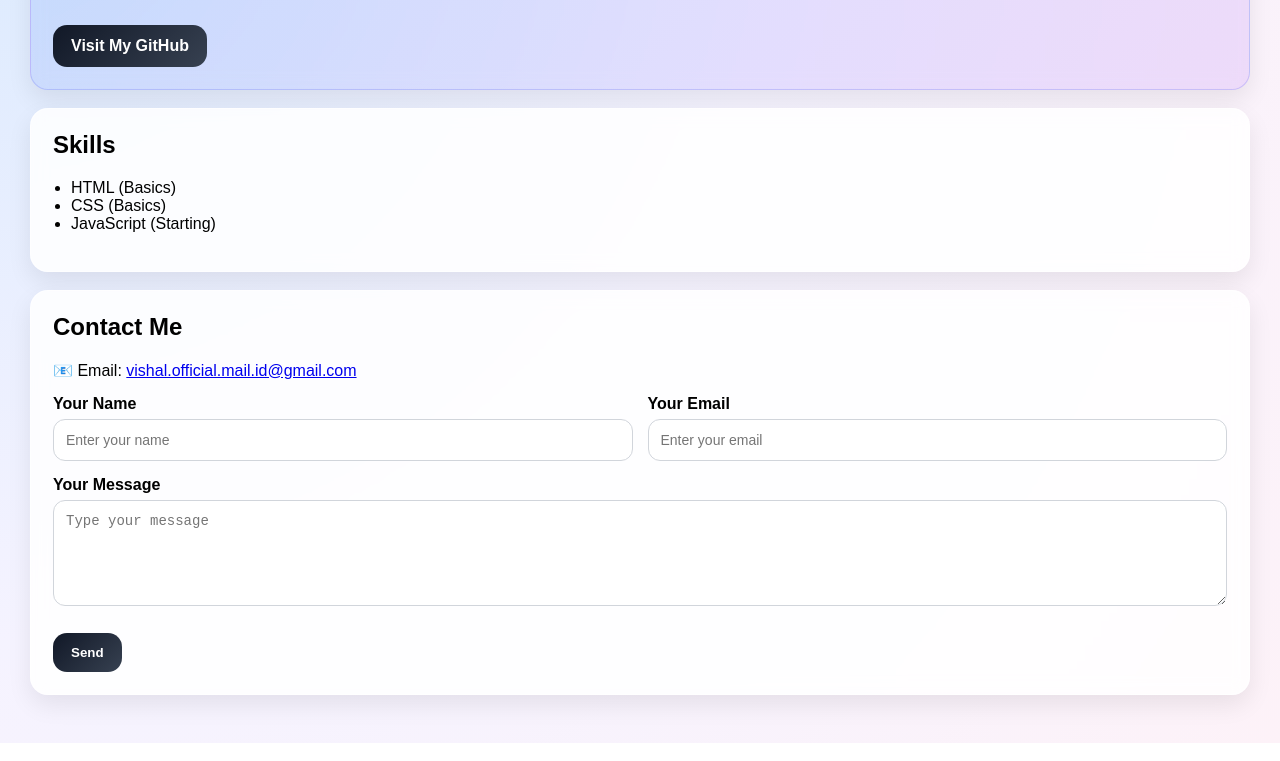
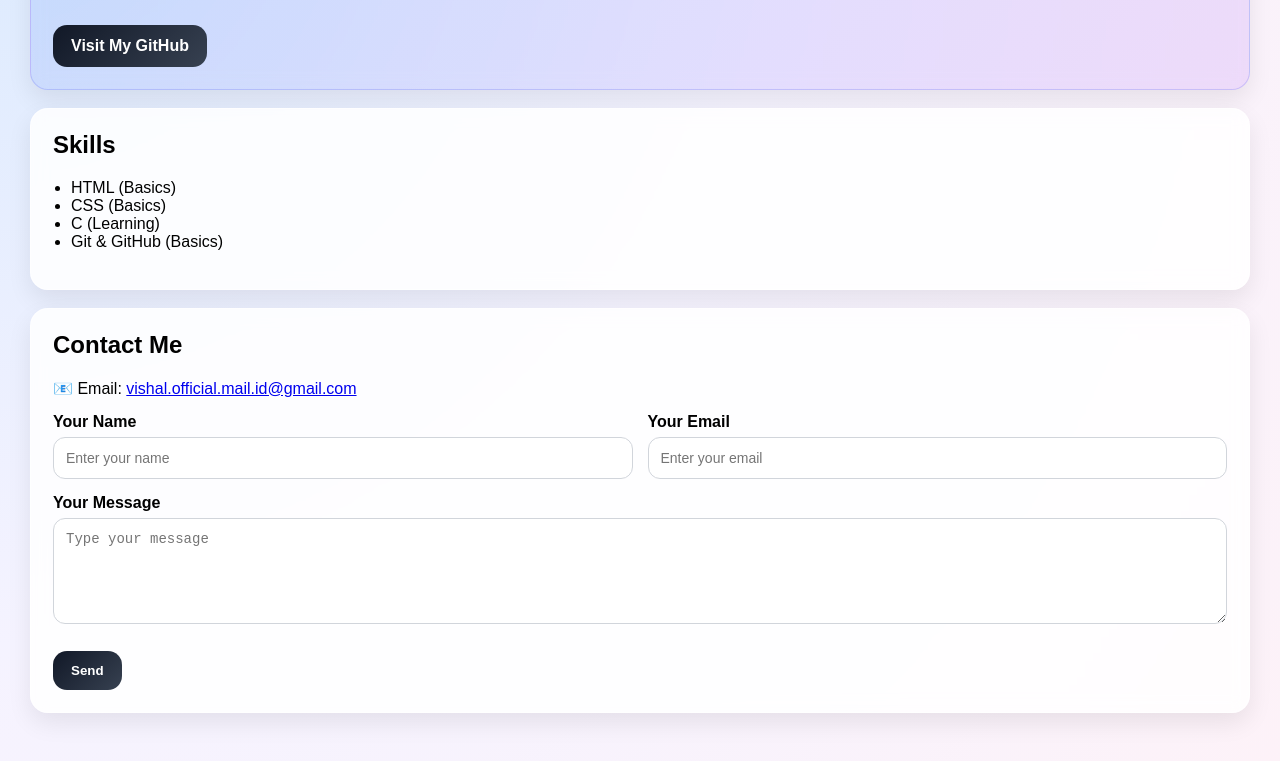
Before and after one commit to vishal-dev-codes/day1-portfolio, a plain HTML site: page index.html in a window 1280 px wide. Shown: the part 137-898 px from the top of the page. Drawn offline with Linux system fonts and the light colour scheme.

Commit message:
Updated skills section

```diff
--- a/index.html
+++ b/index.html
@@ -19,11 +19,11 @@
   <div class="card">
     <h2>Skills</h2>
     <ul>
-      <li>HTML (Basics)</li>
-
-      <li>CSS (Basics)</li>
-      <li>JavaScript (Starting)</li>
-    </ul>
+  <li>HTML (Basics)</li>
+  <li>CSS (Basics)</li>
+  <li>C (Learning)</li>
+  <li>Git & GitHub (Basics)</li>
+</ul>
   </div>
 <div class="card">
   <h2>Contact Me</h2>
```
